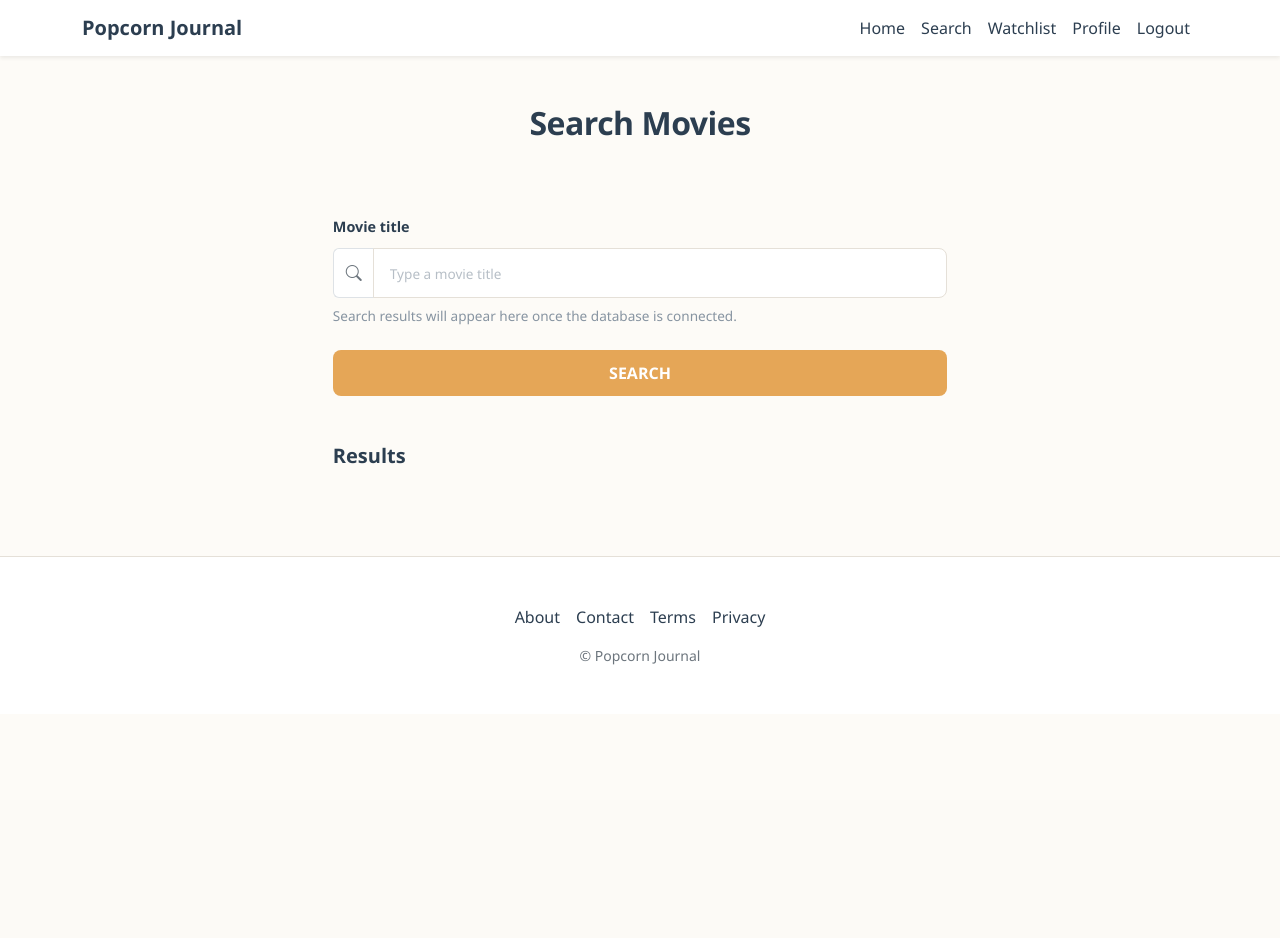
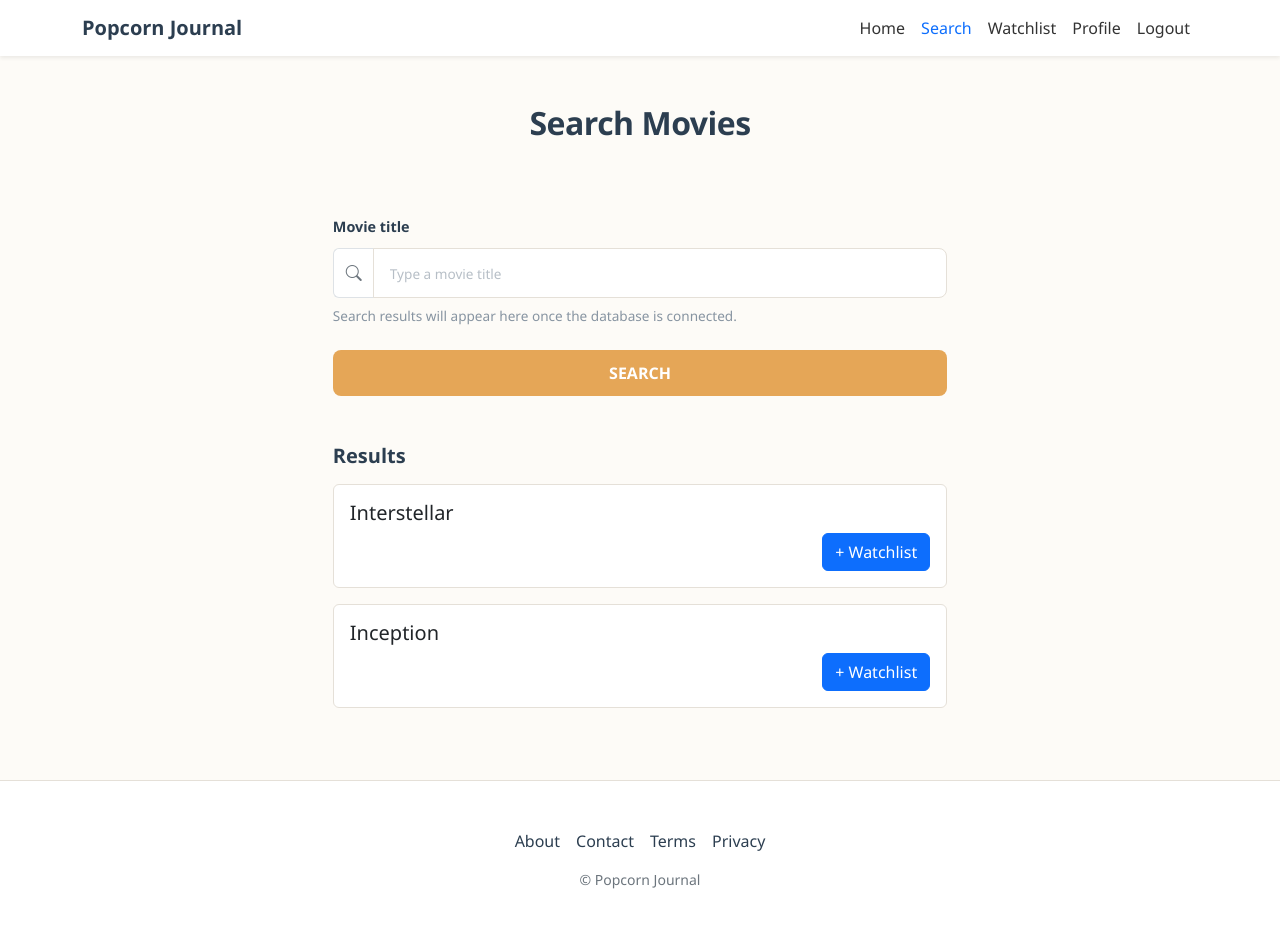
Before and after one commit to jennifernhle/CITS3403-Project, a Flask app: page /search in a window 1280 px wide. Before the commit the page ends 665 px from the top, so only its background shows below. Run offline with Flask 3, Linux system fonts and the light colour scheme.

Commit message:
my local change

```diff
--- a/app/static/css/styles.css
+++ b/app/static/css/styles.css
@@ -219,6 +219,7 @@
   line-height: 1.5;
   margin-top: 0.5rem;
   font-size: 0.85rem;
+}
 /* ===== Search & Watchlist Styles ===== */
 
 .card {
--- a/app/templates/search.html
+++ b/app/templates/search.html
@@ -137,5 +137,41 @@
       integrity="sha384-FKyoEForCGlyvwx9Hj09JcYn3nv7wiPVlz7YYwJrWVcXK/BmnVDxM+D2scQbITxI"
       crossorigin="anonymous"
     ></script>
+
+    <script>
+      const container = document.getElementById("movie-results");
+
+      function createMovieCard(title) {
+        const card = document.createElement("div");
+        card.className = "card p-3 mt-3";
+
+      card.innerHTML = `
+        <h5 class="card-title">${title}</h5>
+        <div class="d-flex justify-content-end">
+          <button class="btn btn-primary add-btn">+ Watchlist</button>
+        </div>
+        `;
+
+      // Click to join Watchlist
+      card.querySelector(".add-btn").addEventListener("click", function () {
+        let watchlist = JSON.parse(localStorage.getItem("watchlist")) || [];
+
+        if (!watchlist.includes(title)) {
+          watchlist.push(title);
+        }
+
+      localStorage.setItem("watchlist", JSON.stringify(watchlist));
+
+      console.log("Added:", title);
+      window.location.href = "watchlist.html";
+        });
+
+      container.appendChild(card);
+      }
+
+      // test data
+      createMovieCard("Interstellar");
+      createMovieCard("Inception");
+</script>
   </body>
 </html>
```
Also changed, not shown: app/templates/watchlist.html (+39 -2 lines).
